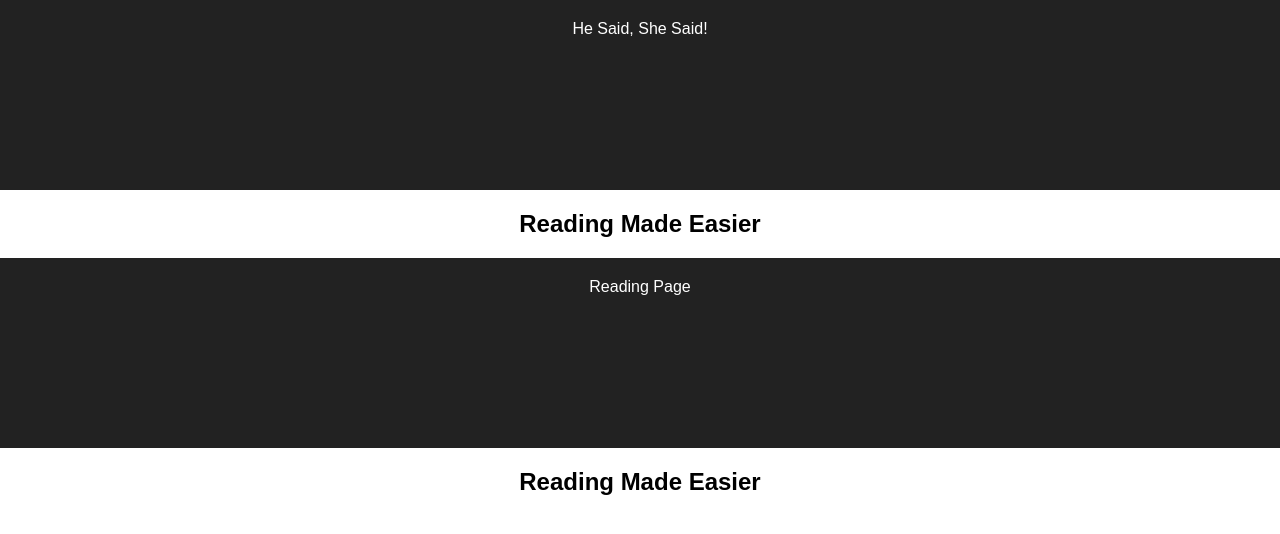
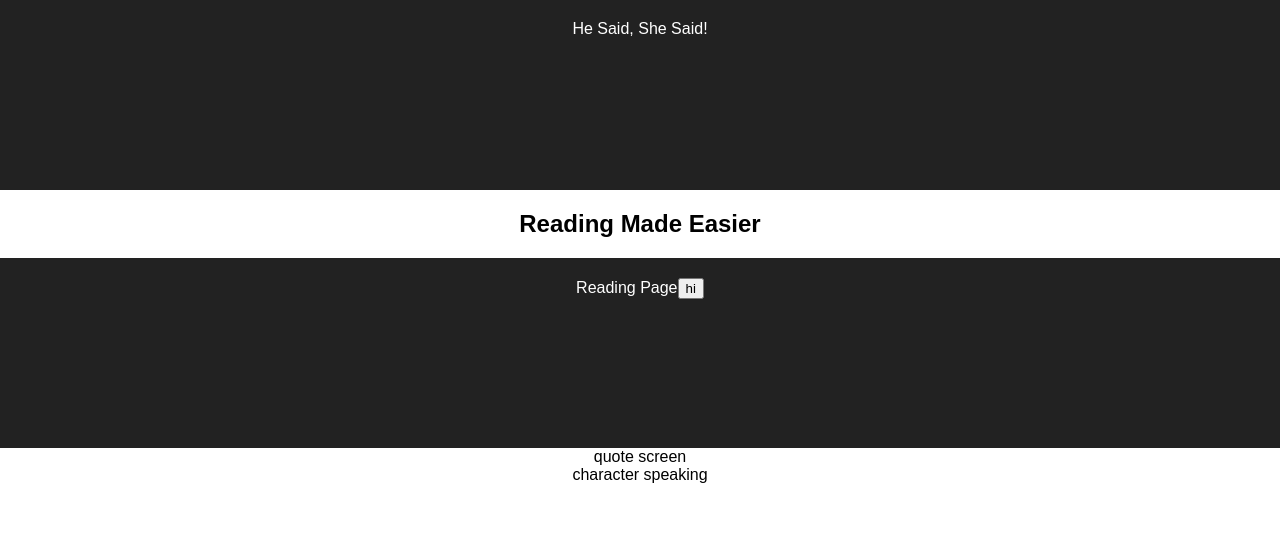
Before and after one commit to RBorynski/he-said-she-said, a React (Create React App) app in the folder story_app/: page /reading in a window 1280 px wide. Shown: the top 534 px of the page. Built offline with nearby package versions, Linux system fonts and the light colour scheme.

Commit message:
iteratiion button working

```diff
--- a/story_app/src/CurrentCharScreen/index.js
+++ /dev/null
@@ -1 +0,0 @@
-import React, { Component } from "react"
--- a/story_app/src/NextCharButton/index.js
+++ b/story_app/src/NextCharButton/index.js
@@ -1 +1,31 @@
 import React, { Component } from "react"
+
+class NextCharButton extends  Component {
+  constructor(props) {
+    super(props);
+    this.state = {page: 0} ;
+
+    // This binding is necessary to make `this` work in the callback
+    this.increaseScore = this.increaseScore.bind(this);
+  }
+
+increaseScore () {
+    this.setState({page : this.state.page + 1});
+  }
+
+  render() {
+    return (
+      <button onClick={this.increaseScore}>
+        hi
+
+      </button>
+    );
+  }
+
+
+// ReactDOM.render(
+//   <NextCharButton />,
+//   document.getElementById('root')
+// );
+};
+export default NextCharButton
--- a/story_app/src/QuoteScreen/index.js
+++ /dev/null
@@ -1 +0,0 @@
-import React, { Component } from "react"
--- a/story_app/src/ReadingPage/index.js
+++ b/story_app/src/ReadingPage/index.js
@@ -1,5 +1,7 @@
 import React, { Component } from "react"
 import { BrowserRouter as Router, Route } from "react-router-dom"
+import NextCharButton from "../NextCharButton"
+
 // console.log(StoriesArray)
 
 
@@ -19,10 +21,14 @@ class ReadingPage extends Component {
       <div className="MainView">
         <header className="App-header">
          Reading Page
+         <NextCharButton/>
         </header>
-<h2> Reading Made Easier </h2>
-
-
+     <div class = "Quote Screen">
+quote screen
+     </div>
+<div class = "Character Speaking Screen">
+character speaking
+</div>
 
       </div>
 
```
